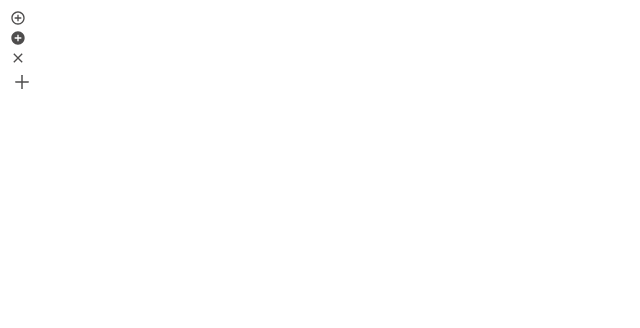
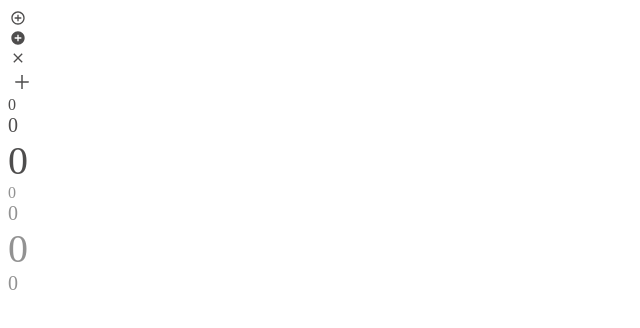
Before and after one commit to Anhelina4/ios-planner, a React (Create React App) app in the folder ios-planner/: page / in a window 1280 px wide. Shown: the top 328 px of the page, without its empty margins (0-640 px from the left). Built offline with nearby package versions, Linux system fonts and the light colour scheme.

Commit message:
wrote styles for counter

```diff
--- a/ios-planner/src/App.js
+++ b/ios-planner/src/App.js
@@ -1,16 +1,25 @@
 import Navigator from "./pages/Navigator"
 import "./styles/style.css"
 import Button from "./components/Button/Button"
-import {MdAddCircleOutline, MdAddCircle, MdClose,} from "react-icons/md";
-import { AiOutlinePlus} from "react-icons/ai"
+import { Counter } from "./components/Counter"
+import { MdAddCircleOutline, MdAddCircle, MdClose } from "react-icons/md"
+import { AiOutlinePlus } from "react-icons/ai"
 function App() {
-  return <>
-  <Button icon={<MdAddCircleOutline/>} size="20px"></Button>
-  <Button icon={< MdAddCircle/>} size="20px"></Button>
-  <Button icon={<MdClose/>} size="20px"></Button>
-  <Button icon={< AiOutlinePlus/>} hovered="hovered" active="active" size="28px"></Button>
-
-  </>
+  return (
+    <>
+      <Button icon={<MdAddCircleOutline />} size="20px" />
+      <Button icon={<MdAddCircle />} size="20px" />
+      <Button icon={<MdClose />} size="20px" />
+      <Button icon={<AiOutlinePlus />} hovered active size="28px" />
+      <Counter theme="#4e4d4d" size="16px" count="0" />
+      <Counter theme="#4e4d4d" size="20px" count="0" />
+      <Counter theme="#4e4d4d" size="40px" count="0" />
+      <Counter theme="#929292" size="16px" count="0" />
+      <Counter theme="#929292" size="20px" count="0" />
+      <Counter theme="#929292" size="40px" count="0" />
+      <Counter theme="#929292" count="0" />
+    </>
+  )
 }
 
 export default App
--- a/ios-planner/src/components/Button/ButtonItem.style.js
+++ b/ios-planner/src/components/Button/ButtonItem.style.js
@@ -4,40 +4,22 @@ import styled from "styled-components"
   display: flex;
   justify-content: center;
   align-items: center;
-  height: ${props=>props.size};
-  width: ${props=>props.size};
+  height: ${props=>props.size ? props.size : null};
+  width: ${props=>props.size ? props.size : null};
   font-size: 20px;
   padding: 2px;
   background: transparent;
   border: none;
   color: #4e4d4d;
-  border-radius: 4px;
+  border-radius: 6px;
   cursor: pointer;
   &:hover {
     background: ${props=>props.hovered ? "#ccc" : "none"};
-    border-radius: 4px;
+    border-radius: 6px;
   }
   &:active {
     background: ${props=>props.active ? "#adadad" : "none"};
-    border-radius: 4px;
+    border-radius: 6px;
   }
 `
 export default ButtonItem
-// export const ButtonSecondary = styled(ButtonPrimary)`
-//   border-radius: 50%;
-//   padding: 2px;
-//   border: 1px solid  #4e4d4d ;
-//   background: ${props=>props.outlined ? "white" : "#4e4d4d"};
-//   color: ${props=>props.outlined ? "#4e4d4d" : "white"};
-//   font-size: 12px;
-//   height: 14px;
-//   width: 14px;
-//   &:hover {
-//     background: ${props=>props.outlined ? "white" : "#4e4d4d"};;
-//     border-radius: 12px;
-//   }
-//   &:active {
-//     background: ${props=>props.outlined ? "white" : "#4e4d4d"};;
-//     border-radius: 12px;
-//   }
-// `
--- /dev/null
+++ b/ios-planner/src/components/Counter/Counter.js
@@ -0,0 +1,12 @@
+import React from "react"
+import CounterItem from "./CounterItem.style"
+
+const Counter = props => {
+  return (
+    <CounterItem theme={props.theme} size={props.size}>
+      {props.count}
+    </CounterItem>
+  )
+}
+
+export default Counter
--- /dev/null
+++ b/ios-planner/src/components/Counter/CounterItem.style.js
@@ -0,0 +1,8 @@
+import styled from "styled-components"
+
+const CounterItem = styled.div`
+  color: ${props => (props.theme ? props.theme : "green")};
+  font-size: ${props => (props.size ? props.size : "20px")};
+`
+
+export default CounterItem
--- /dev/null
+++ b/ios-planner/src/components/Counter/index.js
@@ -0,0 +1 @@
+export {default as Counter} from "./Counter"
--- a/ios-planner/src/components/SearchInput/SearchInput.js
+++ b/ios-planner/src/components/SearchInput/SearchInput.js
@@ -0,0 +1,5 @@
+import React from "react"
+
+const SearchInput = (...props) =>{
+
+}
```
Also changed, not shown: ios-planner/src/components/Header/Header.js (+1 -10 lines).
